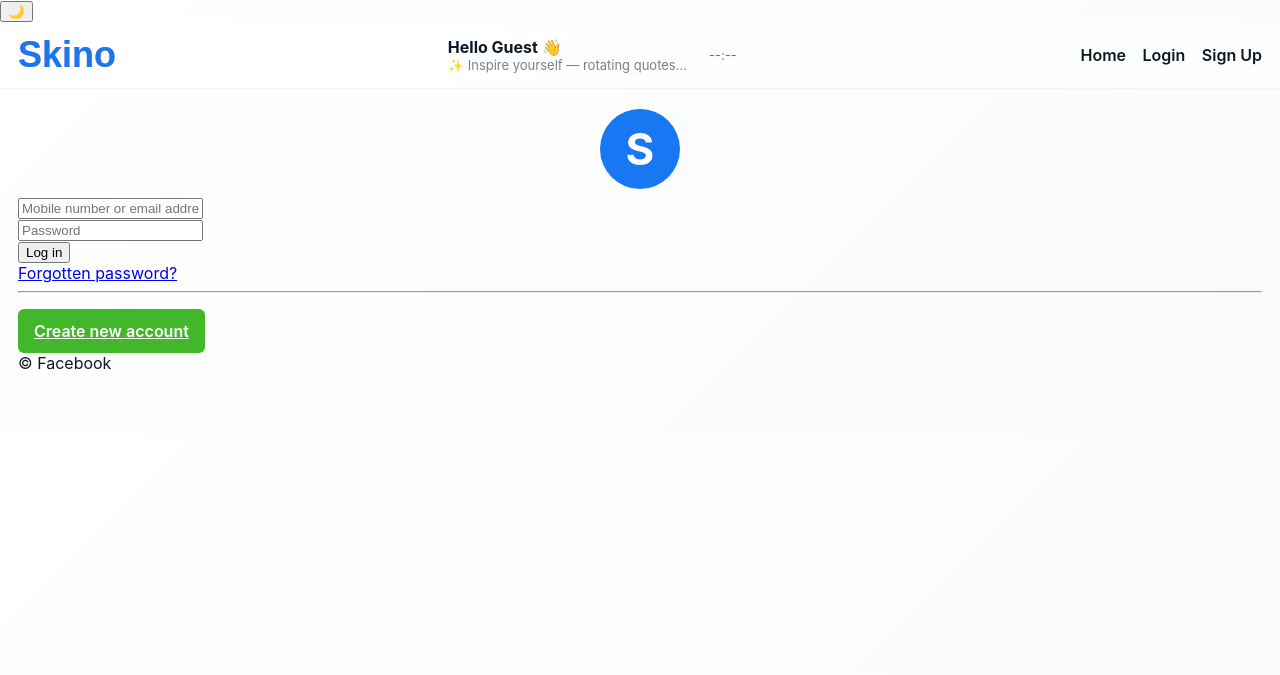
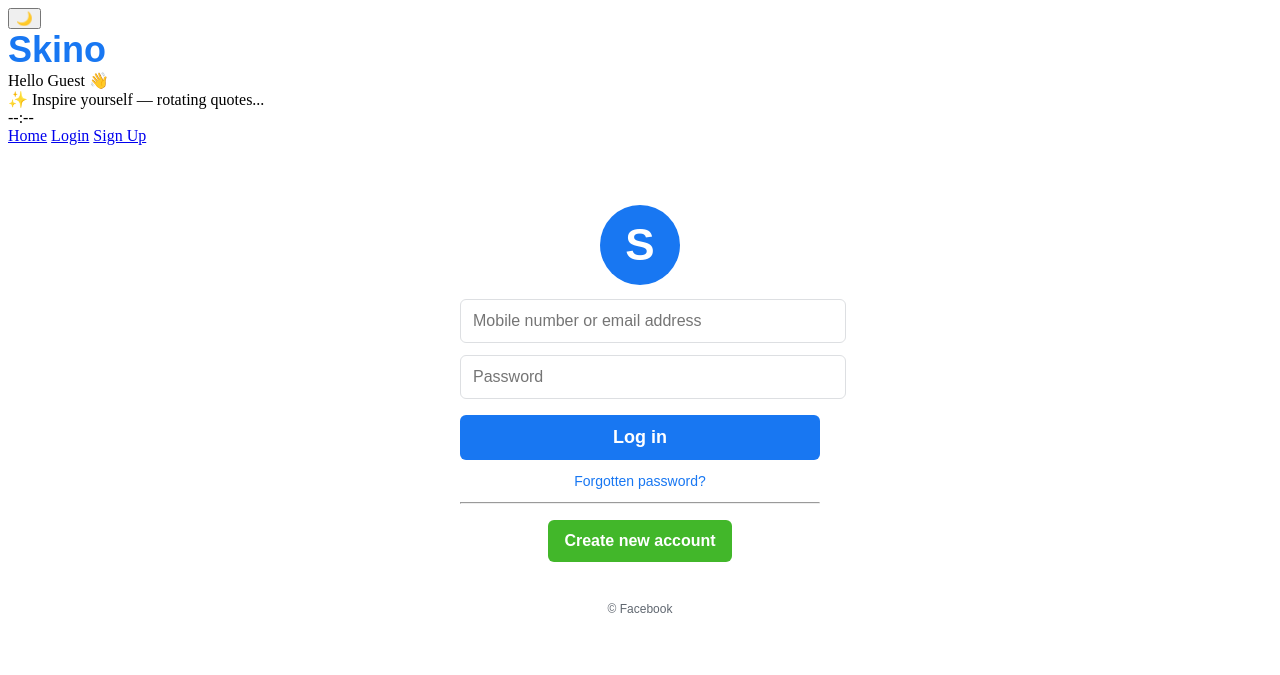
Before and after one commit to elmerjane333-png/kino_final_with_readme, a Flask app: page /login in a window 1280 px wide. Shown: the top 675 px of the page. Run offline with Flask 3, Linux system fonts and the light colour scheme.

Commit message:
Update style.css
Update style.css with new functionality

```diff
--- a/static/css/style.css
+++ b/static/css/style.css
@@ -1,32 +1,84 @@
-:root{--bg1:linear-gradient(135deg,#fff,#f8fafc);--accentA:#ff6a95;--accentB:#ffb86b;--muted:#6b7280;--card:#fff;--glass:rgba(255,255,255,0.6);--radius:14px}
-@media (prefers-color-scheme: dark){:root{--bg1:linear-gradient(135deg,#0f1724,#071126);--card:rgba(8,10,15,0.7);--muted:#9ca3af}}
-*{box-sizing:border-box}body{margin:0;font-family:Inter,system-ui,Arial;background:var(--bg1);color:#0f1724}
-.site-header{display:flex;align-items:center;justify-content:space-between;padding:12px 18px;background:var(--glass);backdrop-filter:blur(8px);border-bottom:1px solid rgba(0,0,0,0.04)}
-.brand{font-weight:800;font-size:20px;background:linear-gradient(90deg,var(--accentA),var(--accentB));-webkit-background-clip:text;color:transparent}
-.header-center{display:flex;align-items:center;gap:12px}
-.greeting-block{display:flex;flex-direction:column;align-items:flex-start}
-.greet-text{font-weight:700}
-.greet-quote{font-size:13px;color:var(--muted);opacity:0.9}
-.tiny-clock{font-size:13px;color:var(--muted);margin-left:10px}
-.top-nav a{margin-left:12px;color:inherit;text-decoration:none;font-weight:600}
-.page-container{padding:20px 18px 60px}
-.hero{display:flex;gap:24px;align-items:center;padding:36px 0}
-.hero-left{flex:1}.hero-right{width:320px}
-.hero-title{font-size:34px;margin:0 0 8px}.hero-sub{color:var(--muted);margin:0 0 18px}
-.cta-row{display:flex;gap:12px}.btn{display:inline-block;padding:10px 16px;border-radius:12px;text-decoration:none;color:#fff;background:linear-gradient(90deg,var(--accentA),var(--accentB));box-shadow:0 12px 30px rgba(20,20,50,0.08);transition:transform .18s}
-.btn:hover{transform:translateY(-4px)}.btn-outline{background:transparent;color:var(--accentA);border:1px solid rgba(0,0,0,0.06);box-shadow:none}
-.floating-card{background:var(--card);padding:14px;border-radius:12px;box-shadow:0 18px 40px rgba(20,20,50,0.06)}
-.insta-grid{display:grid;grid-template-columns:repeat(2,1fr);gap:8px;margin-top:12px}
-.tile{height:80px;border-radius:10px;background:linear-gradient(180deg,#eee,#ddd)}
-.tile1{background:linear-gradient(135deg,#ff9ab3,#ffd1a8)}.tile2{background:linear-gradient(135deg,#b8e1ff,#c8a6ff)}.tile3{background:linear-gradient(135deg,#f9f0a6,#ffd6b3)}.tile4{background:linear-gradient(135deg,#c9ffd6,#b5e0ff)}
-.dash-grid{display:grid;grid-template-columns:repeat(auto-fit,minmax(220px,1fr));gap:16px;margin-top:18px}
-.card{background:var(--card);padding:18px;border-radius:12px;box-shadow:0 10px 30px rgba(20,20,50,0.04);transition:transform .25s,box-shadow .25s}
-.card:hover{transform:translateY(-6px);box-shadow:0 28px 60px rgba(20,20,50,0.08)}
-.gold{border-left:6px solid #d4af37}.silver{border-left:6px solid #c0c0c0}.caramel{border-left:6px solid #9b5f2b}.ikc{border-left:6px solid #36a3ff}
-.loader{width:36px;height:36px;border-radius:50%;border:4px solid rgba(0,0,0,0.06);border-top-color:#3466ff;animation:spin 1s linear infinite;margin:10px auto}.loader.small{width:22px;height:22px;border-width:3px}.loader.infinite{display:block}
-@keyframes spin{to{transform:rotate(360deg)}}
-.muted{color:var(--muted)}.mono{font-family:monospace;font-size:13px}.nice-table{width:100%;border-collapse:collapse}.nice-table th,.nice-table td{padding:8px;border:1px solid rgba(0,0,0,0.06);text-align:left}
-@media(max-width:900px){.hero{flex-direction:column}.hero-right{width:100%}.header-center{display:none}}
-/* Extra Animations */
-.fade-in-up{opacity:0;transform:translateY(20px);animation:fadeInUp .8s ease-out forwards}.emoji-bounce{display:inline-block}.emoji-bounce.animated{animation:bounce .8s ease}
-@keyframes fadeInUp{to{opacity:1;transform:translateY(0)}}@keyframes bounce{0%,100%{transform:translateY(0)}50%{transform:translateY(-6px)}}.shimmer{position:relative;overflow:hidden;background:#eee}.shimmer::after{content:"";position:absolute;top:0;left:-150%;width:50%;height:100%;background:linear-gradient(90deg,transparent,rgba(255,255,255,0.6),transparent);animation:shimmer 1.5s infinite}@keyframes shimmer{100%{left:150%}}
+/* Center container */
+.login-container {
+  max-width: 360px;
+  margin: 60px auto;
+  text-align: center;
+  font-family: Arial, sans-serif;
+}
+
+/* Logo circle like Facebook */
+.logo-circle {
+  width: 60px;
+  height: 60px;
+  background: #1877f2;  /* Facebook blue */
+  color: white;
+  border-radius: 50%;
+  display: flex;
+  justify-content: center;
+  align-items: center;
+  font-size: 36px;
+  font-weight: bold;
+  margin: 0 auto 20px;
+}
+
+/* Inputs */
+.login-form input {
+  width: 100%;
+  padding: 12px;
+  margin: 6px 0;
+  border: 1px solid #dddfe2;
+  border-radius: 6px;
+  font-size: 16px;
+}
+
+/* Login button */
+.btn-login {
+  width: 100%;
+  padding: 12px;
+  background: #1877f2;
+  color: white;
+  border: none;
+  border-radius: 6px;
+  font-size: 18px;
+  font-weight: bold;
+  cursor: pointer;
+  margin-top: 10px;
+}
+
+.btn-login:hover {
+  background: #166fe5;
+}
+
+/* Links */
+.links {
+  margin: 12px 0;
+}
+
+.links a {
+  color: #1877f2;
+  text-decoration: none;
+  font-size: 14px;
+}
+
+/* Create new account button */
+.btn-create {
+  display: inline-block;
+  padding: 12px 16px;
+  background: #42b72a;
+  color: white;
+  border-radius: 6px;
+  text-decoration: none;
+  font-weight: bold;
+  margin-top: 15px;
+}
+
+.btn-create:hover {
+  background: #36a420;
+}
+
+/* Footer */
+.meta-footer {
+  margin-top: 40px;
+  color: #606770;
+  font-size: 12px;
+}
```
